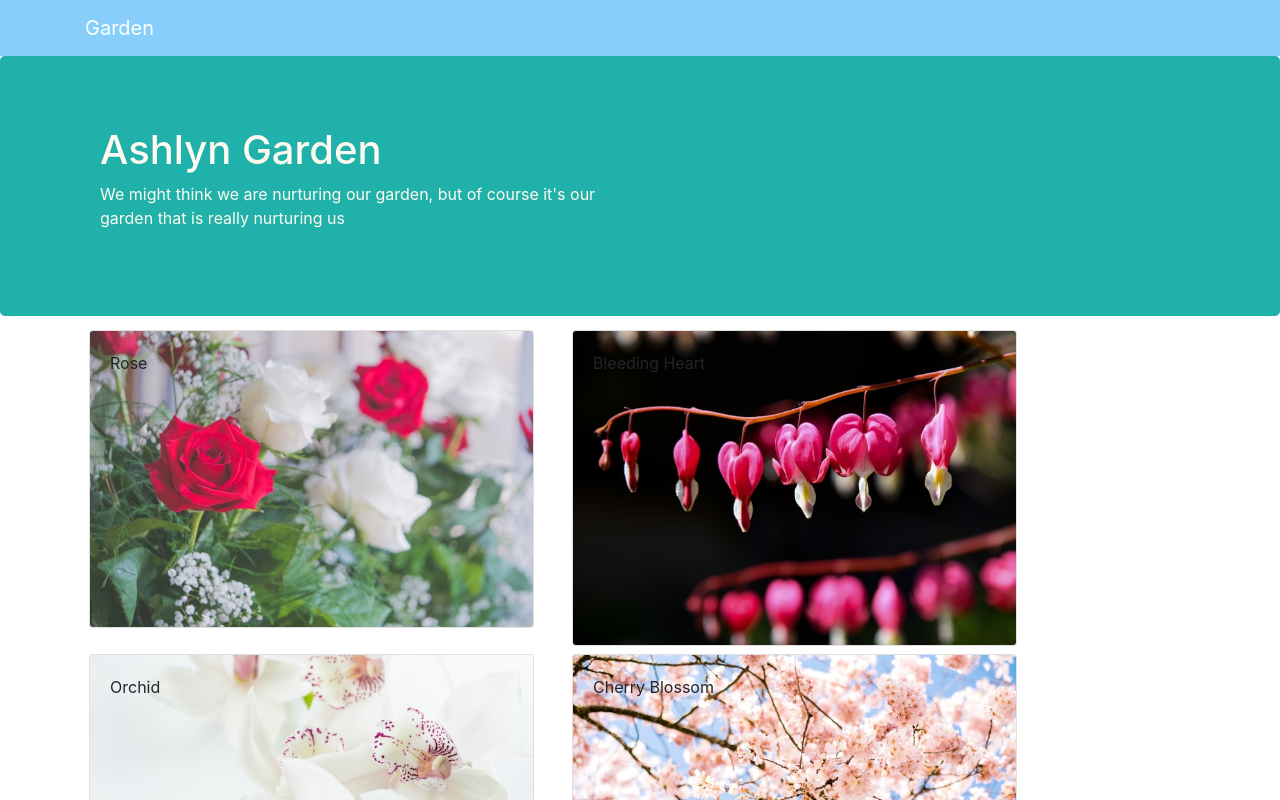
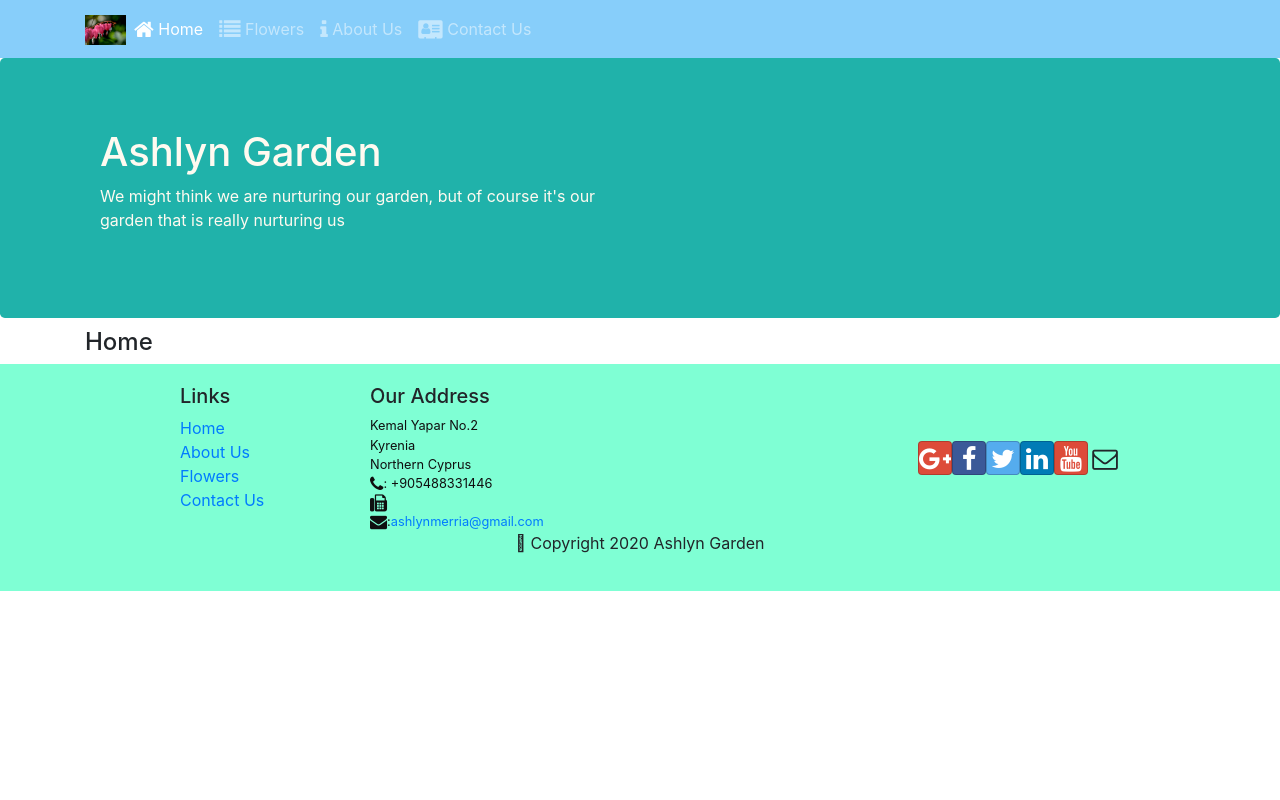
Before and after one commit to LilithinMerria/garden, a React (Create React App) app: page /home in a window 1280 px wide. Shown: the top 800 px of the page. Built offline with nearby package versions, Linux system fonts and the light colour scheme.

Commit message:
React Router

```diff
--- a/package.json
+++ b/package.json
@@ -11,6 +11,7 @@
     "react": "^16.13.1",
     "react-dom": "^16.13.1",
     "react-popper": "^2.2.3",
+    "react-router-dom": "^5.2.0",
     "react-scripts": "3.4.1",
     "reactstrap": "^8.4.1"
   },
--- /dev/null
+++ b/public/404.html
@@ -0,0 +1,33 @@
+<!DOCTYPE html>
+<html>
+  <head>
+    <meta charset="utf-8">
+    <meta name="viewport" content="width=device-width, initial-scale=1">
+    <title>Page Not Found</title>
+
+    <style media="screen">
+      body { background: #ECEFF1; color: rgba(0,0,0,0.87); font-family: Roboto, Helvetica, Arial, sans-serif; margin: 0; padding: 0; }
+      #message { background: white; max-width: 360px; margin: 100px auto 16px; padding: 32px 24px 16px; border-radius: 3px; }
+      #message h3 { color: #888; font-weight: normal; font-size: 16px; margin: 16px 0 12px; }
+      #message h2 { color: #ffa100; font-weight: bold; font-size: 16px; margin: 0 0 8px; }
+      #message h1 { font-size: 22px; font-weight: 300; color: rgba(0,0,0,0.6); margin: 0 0 16px;}
+      #message p { line-height: 140%; margin: 16px 0 24px; font-size: 14px; }
+      #message a { display: block; text-align: center; background: #039be5; text-transform: uppercase; text-decoration: none; color: white; padding: 16px; border-radius: 4px; }
+      #message, #message a { box-shadow: 0 1px 3px rgba(0,0,0,0.12), 0 1px 2px rgba(0,0,0,0.24); }
+      #load { color: rgba(0,0,0,0.4); text-align: center; font-size: 13px; }
+      @media (max-width: 600px) {
+        body, #message { margin-top: 0; background: white; box-shadow: none; }
+        body { border-top: 16px solid #ffa100; }
+      }
+    </style>
+  </head>
+  <body>
+    <div id="message">
+      <h2>404</h2>
+      <h1>Page Not Found</h1>
+      <p>The specified file was not found on this website. Please check the URL for mistakes and try again.</p>
+      <h3>Why am I seeing this?</h3>
+      <p>This page was generated by the Firebase Command-Line Interface. To modify it, edit the <code>404.html</code> file in your project's configured <code>public</code> directory.</p>
+    </div>
+  </body>
+</html>
--- a/src/App.js
+++ b/src/App.js
@@ -1,14 +1,17 @@
 import React, { Component } from 'react';
 import Main from './components/MainComponent';
 import './App.css';
+import { BrowserRouter } from 'react-router-dom';
 
 class App extends Component {
 
   render() {
     return (
-      <div>
-        <Main />
-      </div>
+      <BrowserRouter>
+        <div>
+          <Main />
+        </div>
+      </BrowserRouter>
     );
   }
 }
--- a/src/components/FooterComponent.js
+++ b/src/components/FooterComponent.js
@@ -1,4 +1,5 @@
 import React from 'react';
+import { Link } from 'react-router-dom';
 
 function Footer(props){
     return(
@@ -8,10 +9,10 @@
                     <div className="col-4 offset-1 col-sm-2">
                         <h5>Links</h5>
                         <ul className="list-unstyled">
-                            <li><a href="#">Home</a></li>
-                            <li><a href="#">About</a></li>
-                            <li><a href="#">Types</a></li>
-                            <li><a href="contactus.html">Contact Us</a></li>
+                            <li><Link to="/home">Home</Link></li>
+                            <li><Link to="/aboutus">About Us</Link></li>
+                            <li><Link to="/flower">Flowers</Link></li>
+                            <li><Link to="/contactus">Contact Us</Link></li>
                         </ul>
                     </div>
                     <div className="col-7 col-sm-5">
--- a/src/components/HeaderComponent.js
+++ b/src/components/HeaderComponent.js
@@ -1,14 +1,58 @@
 import React, { Component } from 'react';
-import { Navbar, NavbarBrand, Jumbotron } from 'reactstrap';
+import { Navbar, NavbarBrand, Nav, NavbarToggler, Collapse, NavItem, Jumbotron } from 'reactstrap';
+import { NavLink } from 'react-router-dom';
 
 
 class Header extends Component {
+
+    constructor(props) {
+        super(props);
+        this.state = {
+            isNavOpen: false
+        };
+
+        this.toggleNav = this.toggleNav.bind(this);
+    }
+
+    toggleNav() {
+        this.setState({
+            isNavOpen: !this.state.isNavOpen
+        });
+    }
     render(){
         return(
-            <>
-                <Navbar dark>
+            <React.Fragment>
+                <Navbar dark expand="md">
                     <div className="container">
-                        <NavbarBrand href="/">Garden</NavbarBrand>
+                        <NavbarToggler onClick={this.toggleNav} />
+                        <NavbarBrand className="mr-auto" href="/">
+                            <img src="assets\images\dominik-scythe-bleeding-heart.jpg" height="30" width="41"
+                            alt="Ashlyn Garden" />
+                        </NavbarBrand>
+                        <Collapse isOpen={this.state.isNavOpen} navbar>
+                            <Nav navbar>
+                                <NavItem>
+                                    <NavLink className="nav-link" to="/home">
+                                        <span className="fa fa-home fa-lg"></span> Home
+                                    </NavLink>
+                                </NavItem>
+                                <NavItem>
+                                    <NavLink className="nav-link" to="/flower">
+                                        <span className="fa fa-list fa-lg"></span> Flowers
+                                    </NavLink>
+                                </NavItem>
+                                <NavItem>
+                                    <NavLink className="nav-link" to="/aboutus">
+                                        <span className="fa fa-info fa-lg"></span> About Us
+                                    </NavLink>
+                                </NavItem>
+                                <NavItem>
+                                    <NavLink className="nav-link" to="/contactus">
+                                        <span className="fa fa-address-card fa-lg"></span> Contact Us
+                                    </NavLink>
+                                </NavItem>
+                            </Nav>
+                        </Collapse>
                     </div>
                 </Navbar>
                 <Jumbotron>
@@ -23,7 +67,7 @@
                         </div>
                     </div>
                 </Jumbotron>
-            </>
+            </React.Fragment>
         );
     }
 }
--- /dev/null
+++ b/src/components/HomeComponent.js
@@ -0,0 +1,11 @@
+import React from 'react';
+
+function Home(){
+    return(
+        <div className="container">
+            <h4>Home</h4>
+        </div>
+    );
+}
+
+export default Home;
--- a/src/components/MainComponent.js
+++ b/src/components/MainComponent.js
@@ -1,8 +1,10 @@
 import React, { Component } from 'react';
+import Home from './HomeComponent';
 import Menu from './/MenuComponent';
 import FLOWERS from '../shared/flowers';
 import Header from './HeaderComponent';
 import Footer from './FooterComponent';
+import { Switch, Route, Redirect } from 'react-router-dom';
 
 class Main extends Component {
 
@@ -11,24 +13,24 @@
 
     this.state = {
       flowers: FLOWERS,
-      selectedFlower: null
     };
   }
 
-  onFlowerSelect(flowerId){
-    this.setState({
-        selectedFlower: flowerId
-    });
-  }
+  render() {
 
-  render() {
+    const HomePage = () => {
+      return(
+        <Home />
+      );
+    }
     return (
         <div>
           <Header />
-          <Menu flowers={this.state.flowers}
-            onClick={(flowerId) => this.onFlowerSelect(flowerId)}/>
-            {/*<FlowerDetail
-            flower={this.state.flowers.filter((flower) => flower.id === this.state.selectedFlower) [0]} />*/}
+          <Switch>
+            <Route path="/home" component={HomePage} />
+            <Route exact path="/flower" component={() => <Menu flowers={this.state.flowers} />} />
+            <Redirect to="/home" />
+          </Switch>
           <Footer />
         </div>
     );
--- a/src/components/MenuComponent.js
+++ b/src/components/MenuComponent.js
@@ -4,7 +4,7 @@
 
 function RenderMenuItem({flower, onClick}){
     return (
-        <Card onClick={() => onClick(flower.id)}>
+        <Card>
         <CardImg width="100%" src={flower.image} alt={flower.name} />
         <CardImgOverlay>
             <CardTitle>{flower.name}</CardTitle>
```
Also changed, not shown: firebase.json (added), src/App.css (line endings or trailing spaces), 2 other files (tests, documents, lock files or other folders).
